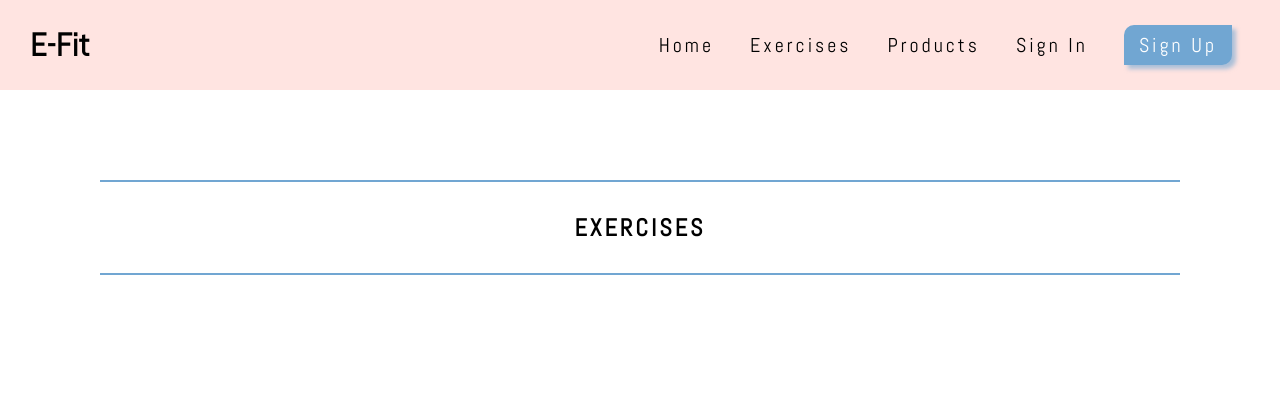
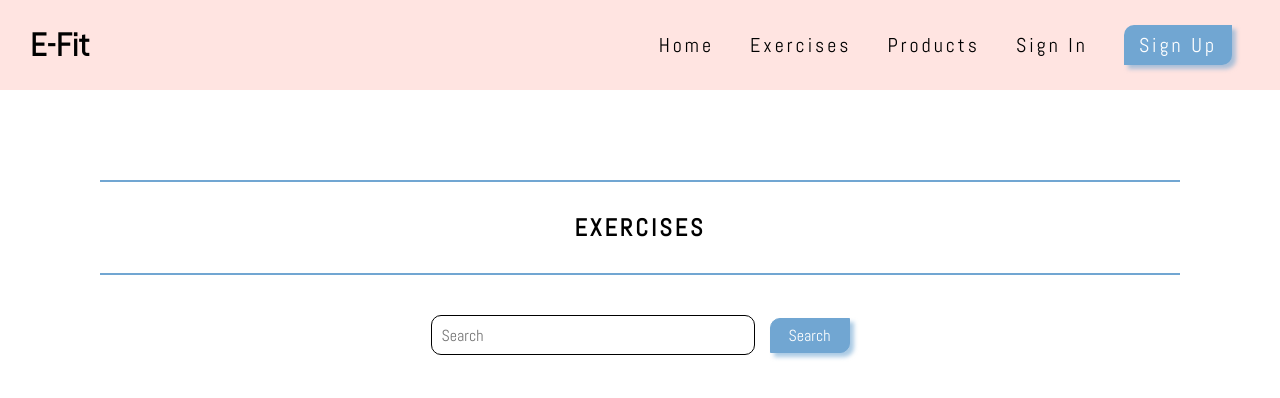
Before and after one commit to VanessaLiaw021/E-Fit, a React (Create React App) app in the folder client/: page /exercises in a window 1280 px wide. Shown: the top 398 px of the page. Built offline with nearby package versions, Linux system fonts and the light colour scheme.

Commit message:
style some navbar again, and added a search in the exercise component

```diff
--- a/client/package.json
+++ b/client/package.json
@@ -5,8 +5,6 @@
   "dependencies": {
     "@apollo/client": "^3.6.9",
     "@apollo/react-hooks": "^4.0.0",
-    "@fortawesome/fontawesome-svg-core": "^6.1.2",
-    "@fortawesome/free-solid-svg-icons": "^6.1.2",
     "@testing-library/jest-dom": "^5.16.4",
     "@testing-library/react": "^13.3.0",
     "@testing-library/user-event": "^13.5.0",
--- a/client/src/App.css
+++ b/client/src/App.css
@@ -179,6 +179,38 @@ form h2 {
 }
 /* End Product Item Component */
 
+/* Start Exercise Component */
+.search-form {
+  display: flex;
+  justify-content: center;
+  align-items: center;
+  margin: 40px 0;
+}
+
+.search-form input {
+  height: 40px;
+  width: 30%;
+  font-size: 16px;
+  padding-left: 10px;
+  margin-right: 15px;
+  border-radius: 10px;
+  border: 1px solid black;
+}
+
+.search-form button {
+  height: 35px;
+  width: 80px;
+  border: 1px solid #71a6d2;
+  background-color: #71a6d2;
+  color: white;
+  border-top-left-radius: 10px;
+  border-bottom-right-radius: 10px;
+  font-size: 16px;
+  box-shadow: 4px 4px 4px rgba(113, 166, 210, 0.6);
+  cursor: pointer;
+}
+/* End Exercise Component */
+
 /* Media Queries */
 @media only screen and (max-width: 768px) {
 
--- a/client/src/components/Exercises.js
+++ b/client/src/components/Exercises.js
@@ -1,11 +1,19 @@
-import React from 'react'
+//Import required packages
+import React from 'react';
 
+//Exercise Component
 const Exercises = () => {
   return (
     <div className="main">
       <h2 className="headings">Exercises</h2>
+
+      <form className="search-form">
+        <input type="text" placeholder="Search"></input>
+        <button>Search</button>
+      </form>
     </div>
-  )
-}
+  );
+};
 
+//Export Exercise Component
 export default Exercises;
--- a/client/src/components/Signin.js
+++ b/client/src/components/Signin.js
@@ -13,9 +13,10 @@ const Signin = () => {
     align-items: center;
     width: 30%;
     margin: 150px auto 0 auto;
-    border: 1px solid black;
+    border: 3px solid #ffe4e1;
     border-top-left-radius: 10px;
     border-bottom-right-radius: 10px;
+    box-shadow: 4px 4px 4px rgba(255, 228, 225, 0.4);
   `;
 
   //Styled Components for Button
--- a/client/src/components/Signup.js
+++ b/client/src/components/Signup.js
@@ -14,9 +14,10 @@ const Signup = () => {
     align-items: center;
     width: 30%;
     margin: 120px auto 0 auto;
-    border: 1px solid black;
+    border: 3px solid #ffe4e1;
     border-top-left-radius: 10px;
     border-bottom-right-radius: 10px;
+    box-shadow: 4px 4px 4px rgba(255, 228, 225, 0.4);
   `;
 
   const Button = styled.button`
```
Also changed, not shown: 1 other file (tests, documents, lock files or other folders).
